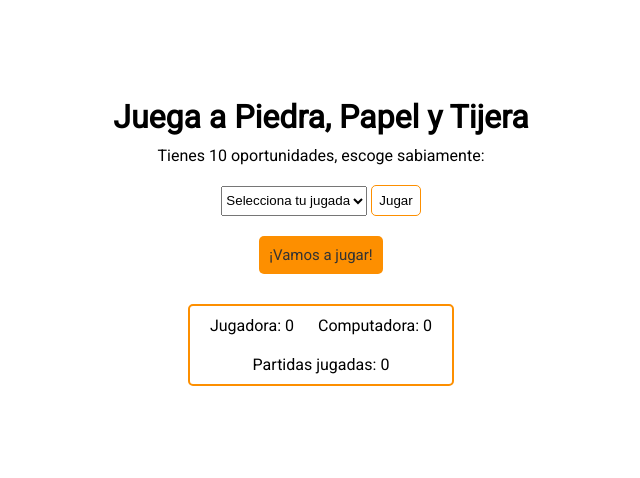
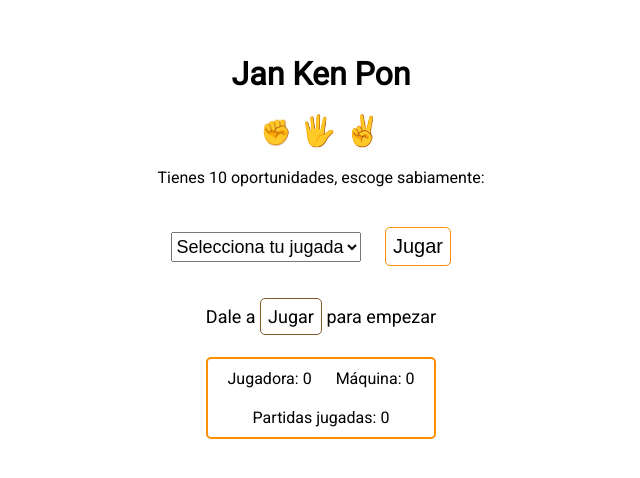
Before and after one commit to irenegwodak/paper-rock-scissors-javascript, a plain HTML site: page index.html in a window 1280 px wide. Shown: the part 148-626 px from the top of the page, without its empty margins (319-959 px from the left). Drawn offline with Linux system fonts and the light colour scheme.

Commit message:
change some titles and styles

```diff
--- a/css/style.css
+++ b/css/style.css
@@ -19,30 +19,35 @@ body {
   justify-content: center;
   align-items: center;
   text-align: center;
+  gap: 2rem;
 }
-.label,
-.playing-container,
-.print,
+.emojis {
+  font-size: 3rem;
+}
+.rock {
+  font-size: 2.5rem;
+}
+
 .counter,
 .players-counter-container {
   padding: 1rem;
 }
 .select {
   height: 3rem;
+  text-align: center;
+  font-size: 1.8rem;
 }
 .print {
-  margin: 1rem;
-  border-radius: 0.5rem;
-  background-color: rgb(253, 143, 0) ;
-  color: hsl(0, 0%, 20%);
-  font-size: 1.5rem;
+  font-size: 1.8rem;
 }
 .button {
-  border: 0.1rem rgb(253, 143, 0) solid;
+  margin: 2rem;
+  border: 0.1rem #fd8f00 solid;
   border-radius: 0.5rem;
   padding: 0.7rem;
   background-color: white;
-  color:black;
+  color: black;
+  font-size: 2rem;
 }
 .button:hover {
   transition: background-color 0.2s;
@@ -50,8 +55,14 @@ body {
   color: white;
   cursor: pointer;
 }
+.play-button {
+  border: 0.1rem rgb(129, 90, 39) solid;
+  border-radius: 0.5rem;
+  padding: 0.7rem;
+  color: black;
+}
 .counters-container {
-  margin: 2rem;
+  margin: 1rem;
   border: 0.2rem rgb(253, 143, 0) solid;
   border-radius: 0.5rem;
 }
@@ -62,3 +73,6 @@ body {
 .hidden {
   display: none;
 }
+.red {
+  color: red;
+}
--- a/index.html
+++ b/index.html
@@ -14,14 +14,15 @@
   </head>
   <body>
     <main class="main">
-      <h1>Juega a Piedra, Papel y Tijera</h1>
+      <h1>Jan Ken Pon</h1>
+      <p class="emojis"><span class="rock">&#9994;</span> &#128400;&#65039; &#9996;&#65039;</p>
       <label for="user-move" class="label">Tienes <span class="js-attempts"></span> oportunidades, escoge sabiamente:</label>
       <form action="" class="playing-container">
         <select name="" id="user-move" class="js-select select">
           <option value="default">Selecciona tu jugada</option>
-          <option value="rock">Piedra</option>
-          <option value="paper">Papel</option>
-          <option value="scissors">Tijera</option>
+          <option value="rock">Piedra &#9994;</option>
+          <option value="paper">Papel &#128400;&#65039;</option>
+          <option value="scissors">Tijera &#9996;&#65039;</option>
         </select>
         <button class="js-play-button button">Jugar</button>
       </form>
@@ -30,7 +31,7 @@
       <div class="counters-container">
         <div class="players-counter-container">
           <p class="counter player">Jugadora: <span class="js-counter-user">0</span></p>
-          <p class="counter player">Computadora: <span class="js-counter-machine">0</span></p>
+          <p class="counter player">Máquina: <span class="js-counter-machine">0</span></p>
         </div>
         <p class="counter">Partidas jugadas: <span class="js-counter-game">0</span></p>
       </div>
--- a/js/main.js
+++ b/js/main.js
@@ -22,7 +22,7 @@ let gameCount = 0;
 
 //MESSAGES TO PRINT
 //Default
-const defaultMsg = '¡Vamos a jugar!';
+const defaultMsg = 'Dale a <span class="play-button"> Jugar</span> para empezar';
 const defaultAttemptsPerGame = 10;
 trackElement(printElement, defaultMsg);
 trackElement(totalAttemptsPerGame, defaultAttemptsPerGame);
@@ -30,13 +30,13 @@ trackElement(totalAttemptsPerGame, defaultAttemptsPerGame);
 const warning = '¡Escoge piedra, papel o tijera!';
 
 //Messages during the game
-const youWin = '¡Has ganado la jugada!';
-const youLose = '¡Has perdido la jugada!';
-const draw = 'Empate';
+const youWin = 'Has ganado esta jugada &#128588;';
+const youLose = 'Has perdido esta jugada &#128581;';
+const draw = 'Empate &#128566;';
 //Messages at the end of game
-const msgEndGameWin = 'Has ganado la partida';
-const msgEndGameDraw = 'Empate de la partida';
-const msgEndGameLose = 'Has perdido la partida';
+const msgEndGameWin = '¡Has ganado la partida! &#127881;';
+const msgEndGameDraw = 'Menuda partida, ¡habéis empatado!&#129784;&#129783;';
+const msgEndGameLose = 'Has perdido la partida &#129394;';
 
 
 //FUNCTIONS
@@ -124,8 +124,11 @@ function playGame() {
   const userSelect = inputSelect.value;
   if (userSelect === 'default') {
     printMsg(warning);
+    printElement.classList.add("red");
+
   } else {
     userVsMachine(userSelect);
+    printElement.classList.remove("red");
   }
 }
 //Check if user reached the attempts
```
